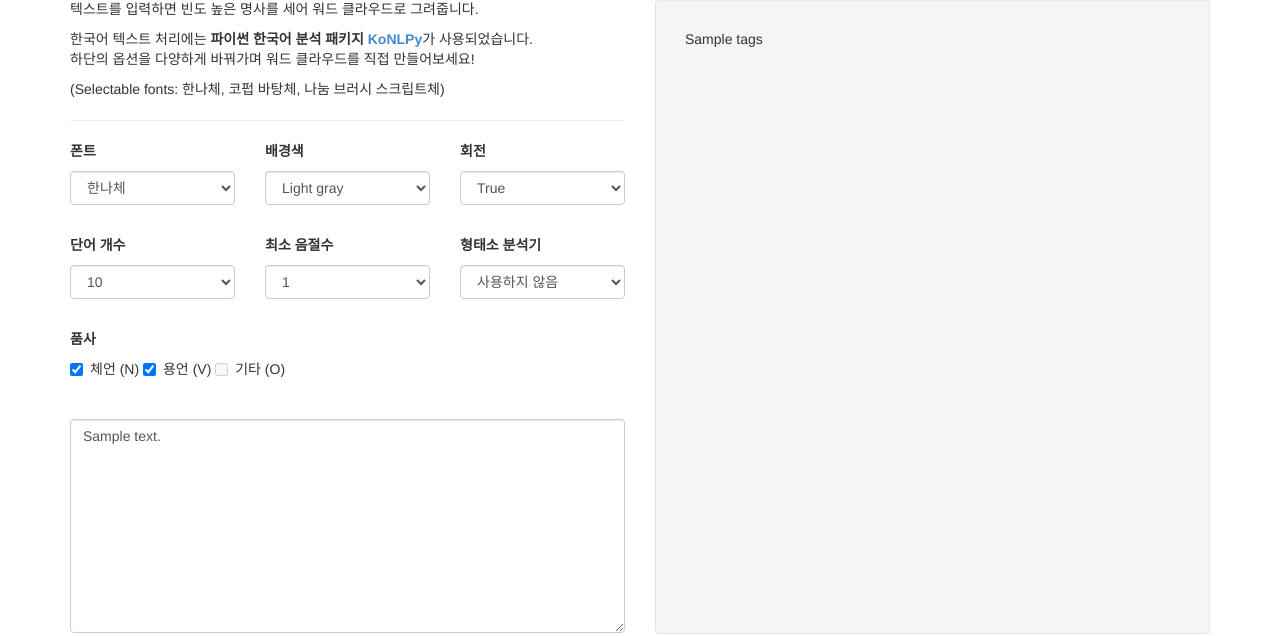
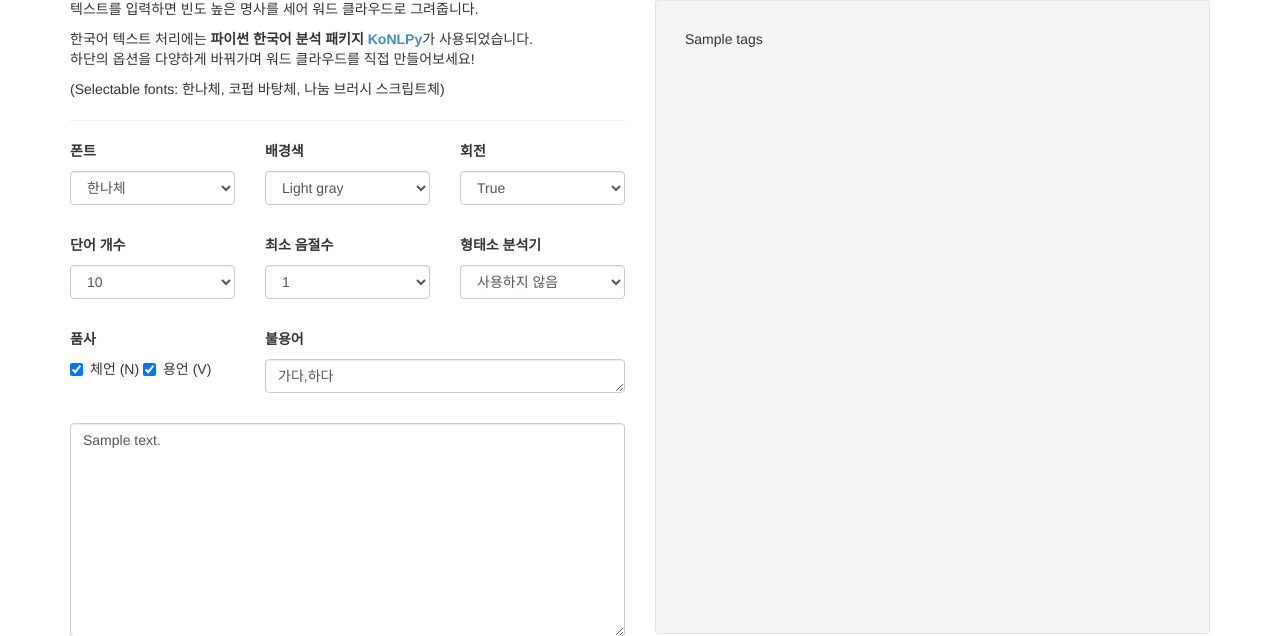
Before and after one commit to hgkim2004/docscout, a Flask app: template templates/home.html in a window 1280 px wide. Shown: the part 73-709 px from the top of the page. Run offline with Flask 2, Linux system fonts and the light colour scheme; the template is opened without the code that fills it: most values are stand-ins (such as "Sample title", 1, 10 or a date in 2020); parts of the project's set-up code (start-up, migrations or seed data) failed here and were passed over; some libraries are stand-ins or nearby versions; some web fonts are replaced.

Commit message:
Add stopword elimination function

```diff
--- a/app.py
+++ b/app.py
@@ -18,7 +18,7 @@ with open('%s/templates/default.svg' % HERE, 'r') as f:
     default_tags = f.read().decode('utf-8')
 
 
-def get_tags(text, minsyl=1, ntags=10, tagger='Hannanum', posnv='N'):
+def get_tags(text, minsyl=1, ntags=10, tagger='Hannanum', posnv='N', stopwords=[]):
     if tagger:
         # FIXME: count가 맞지 않음
         tags = globals()[tagger]().pos(text)
@@ -26,6 +26,8 @@ def get_tags(text, minsyl=1, ntags=10, tagger='Hannanum', posnv='N'):
         words = [w + u'다' if t[0] in 'VP' else w for w, t in filtered]
     else:
         words = regex.findall(ur'[\p{Hangul}|\p{Latin}|\p{Han}]+', text)
+
+    words = [w for w in words if w not in stopwords]
 
     count = sorted(\
             ((k, v) for k, v in Counter(words).iteritems() if len(k)>=minsyl),\
@@ -53,8 +55,9 @@ def create_app():
         tagger = request.args.get('tagger', 'Hannanum', type=unicode)
         text = request.args.get('text', '', type=unicode)
         posnv = request.args.get('posnv', 'NPV', type=unicode)
+        stopwords = request.args.get('stopwords', '', type=unicode).split(',')
         s = time.clock()
-        tags = get_tags(text, minsyl, ntags, tagger, posnv)
+        tags = get_tags(text, minsyl, ntags, tagger, posnv, stopwords)
         return jsonify(rotated=rotated,
                        tags=tags,
                        time=time.clock()-s,
--- a/static/js/wordcloud.js
+++ b/static/js/wordcloud.js
@@ -10,6 +10,7 @@ $(function() {
       rotated: $('select[id="rotated"] option:selected').val(),
       tagger : $('select[id="tagger"] option:selected').val(),
       text: $('textarea[id="wordtext"]').val(),
+      stopwords: $('textarea[id="stopwords"]').val(),
       posnv: ($('input[id="noun"]:checked').val() || '') +
              ($('input[id="verb"]:checked').val() || '')
     }, function(data) {
--- a/templates/col-left.html
+++ b/templates/col-left.html
@@ -74,7 +74,7 @@
     </div>
 </div>
 <div class="row">
-    <div class="col-md-12 option">
+    <div class="col-md-4 option">
         <!-- TODO: disable checkboxes if tagger is not used -->
         <p>품사</p>
         <div class="checkbox">
@@ -84,10 +84,11 @@
             <label>
                 <input type="checkbox" id="verb" name="verb" value="VP" checked> 용언 (V)
             </label>
-            <label>
-                <input type="checkbox" id="others" name="others" value="1" disabled> 기타 (O)
-            </label>
         </div>
+    </div>
+    <div class="col-md-8 option">
+        <p>불용어</p>
+        <textarea id="stopwords" class="form-control" rows="1">가다,하다</textarea>
     </div>
 </div>
 <textarea id="wordtext" class="form-control" rows="10">{{ text }}</textarea>
```
